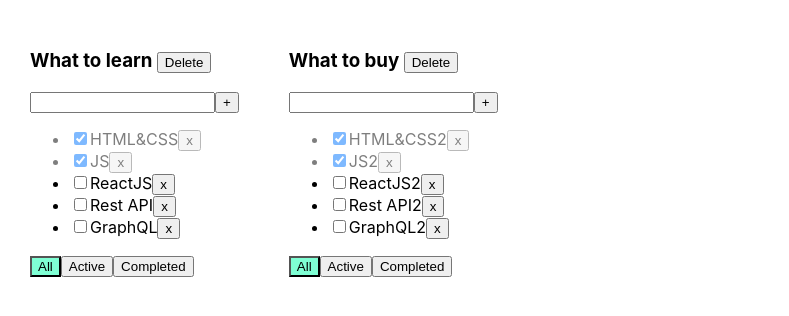
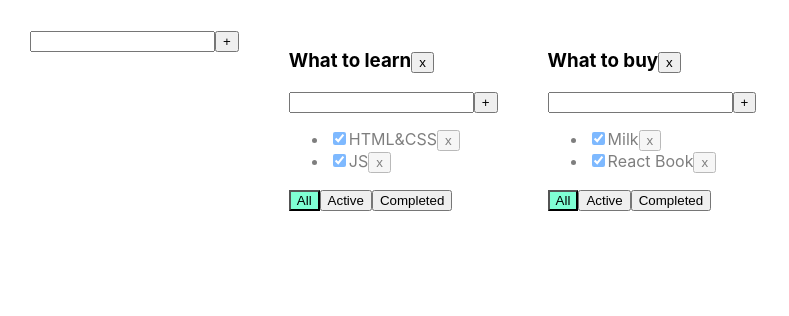
Before and after one commit to borisovya/toDoList, a React (Create React App) app: page / in a window 1280 px wide. Shown: the top 316 px of the page, without its empty margins (0-789 px from the left). Built offline with nearby package versions, Linux system fonts and the light colour scheme.

Commit message:
added addItemForm and Editable input

```diff
--- a/package.json
+++ b/package.json
@@ -3,6 +3,9 @@
   "version": "0.1.0",
   "private": true,
   "dependencies": {
+    "@emotion/react": "^11.10.0",
+    "@emotion/styled": "^11.10.0",
+    "@mui/material": "^5.10.2",
     "@testing-library/jest-dom": "^4.2.4",
     "@testing-library/react": "^9.3.2",
     "@testing-library/user-event": "^7.1.2",
--- a/src/App.tsx
+++ b/src/App.tsx
@@ -1,112 +1,139 @@
 import React, {useState} from 'react';
 import './App.css';
-import {Todolist} from './Todolist';
+import {TaskType, Todolist} from './Todolist';
 import {v1} from 'uuid';
+import {AddItemForm} from "./Components/AddItemForm";
 
 export type FilterValuesType = "all" | "active" | "completed";
-
 type TodolistType = {
-    id: string,
-    title: string,
+    id: string
+    title: string
     filter: FilterValuesType
 }
 
+type TasksStateType = {
+    [key: string]: Array<TaskType>
+}
+
+
 function App() {
-    // let [todolists, setToDoList] = useState<Array<TodolistType>>(
-    //     [
-    //         {id: v1(), title: "What to learn", filter: 'all'},
-    //         {id: v1(), title: "What to buy", filter: 'all'}
-    //     ]
-    // )
-    //
-    // let [tasks, setTasks] = useState([
-    //     {id: v1(), title: "HTML&CSS", isDone: true},
-    //     {id: v1(), title: "JS", isDone: true},
-    //     {id: v1(), title: "ReactJS", isDone: false},
-    //     {id: v1(), title: "Rest API", isDone: false},
-    //     {id: v1(), title: "GraphQL", isDone: false},
-    // ]);
-
-    //let [filter, setFilter] = useState<FilterValuesType>("all");
-
-    let todolistID1=v1();
-    let todolistID2=v1();
+    let todolistId1 = v1();
+    let todolistId2 = v1();
 
     let [todolists, setTodolists] = useState<Array<TodolistType>>([
-        {id: todolistID1, title: 'What to learn', filter: 'all'},
-        {id: todolistID2, title: 'What to buy', filter: 'all'}, ])
+        {id: todolistId1, title: "What to learn", filter: "all"},
+        {id: todolistId2, title: "What to buy", filter: "all"}
+    ])
 
-    let [tasks, setTasks] = useState({
-        [todolistID1]:[
+    let [tasks, setTasks] = useState<TasksStateType>({
+        [todolistId1]: [
             {id: v1(), title: "HTML&CSS", isDone: true},
-            {id: v1(), title: "JS", isDone: true},
-            {id: v1(), title: "ReactJS", isDone: false},
-            {id: v1(), title: "Rest API", isDone: false},
-            {id: v1(), title: "GraphQL", isDone: false},
+            {id: v1(), title: "JS", isDone: true}
         ],
-        [todolistID2]:[
-            {id: v1(), title: "HTML&CSS2", isDone: true},
-            {id: v1(), title: "JS2", isDone: true},
-            {id: v1(), title: "ReactJS2", isDone: false},
-            {id: v1(), title: "Rest API2", isDone: false},
-            {id: v1(), title: "GraphQL2", isDone: false},
+        [todolistId2]: [
+            {id: v1(), title: "Milk", isDone: true},
+            {id: v1(), title: "React Book", isDone: true}
         ]
     });
 
-    function removeTask(todolistID:string, taskId: string) {
-        setTasks({...tasks, [todolistID]:tasks[todolistID].filter(el=>el.id!==taskId) })
 
+    function removeTask(id: string, todolistId: string) {
+        //достанем нужный массив по todolistId:
+        let todolistTasks = tasks[todolistId];
+        // перезапишем в этом объекте массив для нужного тудулиста отфилтрованным массивом:
+        tasks[todolistId] = todolistTasks.filter(t => t.id != id);
+        // засетаем в стейт копию объекта, чтобы React отреагировал перерисовкой
+        setTasks({...tasks});
     }
 
-    function addTask(todolistID:string, title: string) {
-
-       let newTask = {id: v1(), title: title, isDone: false};
-       setTasks({...tasks, [todolistID]: [newTask,...tasks[todolistID]]})
+    function addTask(title: string, todolistId: string) {
+        let task = {id: v1(), title: title, isDone: false};
+        //достанем нужный массив по todolistId:
+        let todolistTasks = tasks[todolistId];
+        // перезапишем в этом объекте массив для нужного тудулиста копией, добавив в начало новую таску:
+        tasks[todolistId] = [task, ...todolistTasks];
+        // засетаем в стейт копию объекта, чтобы React отреагировал перерисовкой
+        setTasks({...tasks});
     }
 
-    function changeStatus(todolistID:string, taskId: string, isDone: boolean) {
-        setTasks({...tasks, [todolistID]:tasks[todolistID].map(el=>el.id===taskId ? {...el, isDone: isDone} : el)})
+    function changeStatus(id: string, isDone: boolean, todolistId: string) {
+        //достанем нужный массив по todolistId:
+        let todolistTasks = tasks[todolistId];
+        // найдём нужную таску:
+        let task = todolistTasks.find(t => t.id === id);
+        //изменим таску, если она нашлась
+        if (task) {
+            task.isDone = isDone;
+            // засетаем в стейт копию объекта, чтобы React отреагировал перерисовкой
+            setTasks({...tasks});
+        }
     }
 
-    function changeFilter(todolistID: string, value: FilterValuesType) {
-        setTodolists(todolists.map(el=>el.id===todolistID ? {...el,filter:value} : el))
+    function changeFilter(value: FilterValuesType, todolistId: string) {
+        let todolist = todolists.find(tl => tl.id === todolistId);
+        if (todolist) {
+            todolist.filter = value;
+            setTodolists([...todolists])
+        }
     }
 
-    const removeTodolist = (todolistID:string) => {
-        setTodolists(todolists.filter(el=>el.id!==todolistID))
-        delete tasks[todolistID]
-        console.log(tasks)
+    function removeTodolist(id: string) {
+        // засунем в стейт список тудулистов, id которых не равны тому, который нужно выкинуть
+        setTodolists(todolists.filter(tl => tl.id != id));
+        // удалим таски для этого тудулиста из второго стейта, где мы храним отдельно таски
+        delete tasks[id]; // удаляем св-во из объекта... значением которого являлся массив тасок
+        // засетаем в стейт копию объекта, чтобы React отреагировал перерисовкой
+        setTasks({...tasks});
+    }
+
+    const addTodoList = (newTitle: string) => {
+        const todoListID = v1()
+        const newTodoList:TodolistType = {id: todoListID, title: newTitle, filter: "all"}
+        setTodolists([newTodoList,...todolists])
+        setTasks({[todoListID]:[],...tasks})
+    }
+
+    const updateTask = (todolistId: string, taskId: string, newTitle: string)=> {
+        setTasks({...tasks,[todolistId]:tasks[todolistId].map(el=>el.id===taskId ? {...el, title: newTitle} : el)})
+    }
+
+    const updateTodoList = (todolistId: string, newTitle: string) => {
+        setTodolists(todolists.map(el=>el.id === todolistId ? {...el, title: newTitle} : el))
     }
 
     return (
         <div className="App">
-            {todolists.map((el) => {
 
-                let tasksForTodolist = tasks[el.id];
+            <AddItemForm callBack={addTodoList}/>
 
-                if (el.filter === "active") {
-                    tasksForTodolist = tasks[el.id].filter(t => t.isDone === false);
-                }
-                if (el.filter === "completed") {
-                    tasksForTodolist = tasks[el.id].filter(t => t.isDone === true);
-                }
+            {
+                todolists.map(tl => {
+                    let allTodolistTasks = tasks[tl.id];
+                    let tasksForTodolist = allTodolistTasks;
 
-                return (
-                    <Todolist
-                        key={el.id}
-                        todolistID={el.id}
-                        title={el.title}
+                    if (tl.filter === "active") {
+                        tasksForTodolist = allTodolistTasks.filter(t => t.isDone === false);
+                    }
+                    if (tl.filter === "completed") {
+                        tasksForTodolist = allTodolistTasks.filter(t => t.isDone === true);
+                    }
+
+                    return <Todolist
+                        key={tl.id}
+                        id={tl.id}
+                        title={tl.title}
                         tasks={tasksForTodolist}
                         removeTask={removeTask}
                         changeFilter={changeFilter}
                         addTask={addTask}
                         changeTaskStatus={changeStatus}
-                        filter={el.filter}
+                        filter={tl.filter}
                         removeTodolist={removeTodolist}
+                        updateTask={updateTask}
+                        updateTodoList={updateTodoList}
                     />
-                )
-            })}
-
+                })
+            }
 
         </div>
     );
--- /dev/null
+++ b/src/Components/AddItemForm.tsx
@@ -0,0 +1,37 @@
+import React, {ChangeEvent, useState} from 'react';
+
+type PropsType = {
+    callBack : (title: string)=>void
+}
+
+export const AddItemForm = (props:PropsType) => {
+    const{callBack}=props
+
+    let [title, setTitle] = useState("")
+    let [error, setError] = useState<string | null>(null)
+
+    const onChangeHandler = (e: ChangeEvent<HTMLInputElement>) => {
+        setTitle(e.currentTarget.value)
+    }
+
+    const addTask = () => {
+        let newTitle = title.trim();
+        if (newTitle !== "") {
+            callBack(newTitle);
+            setTitle("");
+        } else {
+            setError("Title is required");
+        }
+    }
+
+    return (
+        <div>
+            <input value={title}
+                   onChange={onChangeHandler}
+                   className={error ? "error" : ""}
+            />
+            <button onClick={addTask}>+</button>
+            {error && <div className="error-message">{error}</div>}
+        </div>
+    );
+};
--- /dev/null
+++ b/src/Components/EditableInput.tsx
@@ -0,0 +1,33 @@
+import React, {ChangeEvent, useState} from 'react';
+
+type PropsType = {
+    title: string
+    callBack: (newTitle: string)=> void
+}
+
+export const EditableInput = (props: PropsType) => {
+const{title,callBack}=props
+    const [edit, setEdit] = useState(false)
+    const [newTitle, setNewTitle] = useState(props.title)
+
+    const addTask = () => {
+        if (newTitle.trim() !== "") {
+            callBack(newTitle)
+            setNewTitle(newTitle);
+    }}
+
+    const onChangeHandler = (e: ChangeEvent<HTMLInputElement>) => {
+         setNewTitle(e.currentTarget.value)
+    }
+
+    const toggle = () => {
+        setEdit(!edit)
+        addTask()
+    }
+
+    return (
+        edit
+            ? <input onBlur={toggle} onChange={onChangeHandler} value={newTitle}/>
+            : <span onDoubleClick={toggle}>{props.title}</span>
+    );
+};
--- a/src/TodoList.tsx
+++ b/src/TodoList.tsx
@@ -1,82 +1,68 @@
-import React, {ChangeEvent, KeyboardEvent, useState} from 'react';
+import React, {ChangeEvent, useState, KeyboardEvent} from 'react';
 import {FilterValuesType} from './App';
+import {AddItemForm} from "./Components/AddItemForm";
+import {EditableInput} from "./Components/EditableInput";
 
-type TaskType = {
+export type TaskType = {
     id: string
     title: string
     isDone: boolean
 }
 
 type PropsType = {
+    id: string
     title: string
     tasks: Array<TaskType>
-    removeTask: (todolistID:string, taskId: string) => void
-    changeFilter: (todolistID: string,value: FilterValuesType) => void
-    addTask: (todolistID:string, title: string) => void
-    changeTaskStatus: (todolistID:string, taskId: string, isDone: boolean) => void
+    removeTask: (taskId: string, todolistId: string) => void
+    changeFilter: (value: FilterValuesType, todolistId: string) => void
+    addTask: (title: string, todolistId: string) => void
+    changeTaskStatus: (id: string, isDone: boolean, todolistId: string) => void
+    removeTodolist: (id: string) => void
     filter: FilterValuesType
-    todolistID: string
-    removeTodolist: (todolistID:string) => void
+    updateTask: (todolistId: string, taskId: string, newTitle: string)=>void
+    updateTodoList: (todolistId: string, newTitle: string)=>void
 }
 
 export function Todolist(props: PropsType) {
 
-    let [title, setTitle] = useState("")
-    let [error, setError] = useState<string | null>(null)
+    const removeTodolist = () => props.removeTodolist(props.id)
 
-    const addTask = () => {
-        if (title.trim() !== "") {
-            props.addTask(props.todolistID, title.trim());
-            setTitle("");
-        } else {
-            setError("Title is required");
-        }
+
+    const onAllClickHandler = () => props.changeFilter("all", props.id);
+
+    const onActiveClickHandler = () => props.changeFilter("active", props.id);
+    const onCompletedClickHandler = () => props.changeFilter("completed", props.id);
+
+    const addTaskHandler = (title: string) => {
+        props.addTask(title, props.id)
     }
 
-    const onChangeHandler = (e: ChangeEvent<HTMLInputElement>) => {
-        setTitle(e.currentTarget.value)
-    }
-
-    const onKeyPressHandler = (e: KeyboardEvent<HTMLInputElement>) => {
-        setError(null);
-        if (e.charCode === 13) {
-            addTask();
-        }
-    }
-
-    const onAllClickHandler = () => props.changeFilter(props.todolistID,"all");
-    const onActiveClickHandler = () => props.changeFilter(props.todolistID, "active");
-    const onCompletedClickHandler = () => props.changeFilter(props.todolistID, "completed");
-
-    const removeTodolist =()=> {
-        props.removeTodolist(props.todolistID)
+    const changeTodolistTitleHandler = (newTitle: string) => {
+        props.updateTodoList(props.id, newTitle)
     }
 
     return <div>
-        <h3>{props.title} <button onClick={removeTodolist}>Delete</button></h3>
+        <h3>
+            <EditableInput title={props.title} callBack={changeTodolistTitleHandler}/>
+            <button onClick={removeTodolist}>x</button>
+        </h3>
 
-        <div>
-            <input value={title}
-                   onChange={onChangeHandler}
-                   onKeyPress={onKeyPressHandler}
-                   className={error ? "error" : ""}
-            />
-            <button onClick={addTask}>+</button>
-            {error && <div className="error-message">{error}</div>}
-        </div>
+       <AddItemForm callBack={addTaskHandler} />
+
         <ul>
             {
                 props.tasks.map(t => {
-                    const onClickHandler = () => props.removeTask(props.todolistID,t.id)
+                    const onClickHandler = () => props.removeTask(t.id, props.id)
                     const onChangeHandler = (e: ChangeEvent<HTMLInputElement>) => {
-                        props.changeTaskStatus(props.todolistID, t.id, e.currentTarget.checked);
+                        let newIsDoneValue = e.currentTarget.checked;
+                        props.changeTaskStatus(t.id, newIsDoneValue, props.id);
                     }
-
+                    const updateTaskHandler = (newTitle: string) => {
+                        props.updateTask(props.id, t.id, newTitle)
+                    }
                     return <li key={t.id} className={t.isDone ? "is-done" : ""}>
-                        <input type="checkbox"
-                               onChange={onChangeHandler}
-                               checked={t.isDone}/>
-                        <span>{t.title}</span>
+                        <input type="checkbox" onChange={onChangeHandler} checked={t.isDone}/>
+                        <EditableInput callBack={updateTaskHandler} title={t.title}/>
                         <button onClick={onClickHandler}>x</button>
                     </li>
                 })
@@ -84,11 +70,14 @@
         </ul>
         <div>
             <button className={props.filter === 'all' ? "active-filter" : ""}
-                    onClick={onAllClickHandler}>All</button>
+                    onClick={onAllClickHandler}>All
+            </button>
             <button className={props.filter === 'active' ? "active-filter" : ""}
-                onClick={onActiveClickHandler}>Active</button>
+                    onClick={onActiveClickHandler}>Active
+            </button>
             <button className={props.filter === 'completed' ? "active-filter" : ""}
-                onClick={onCompletedClickHandler}>Completed</button>
+                    onClick={onCompletedClickHandler}>Completed
+            </button>
         </div>
     </div>
 }
```
Also changed, not shown: 1 other file (tests, documents, lock files or other folders).
